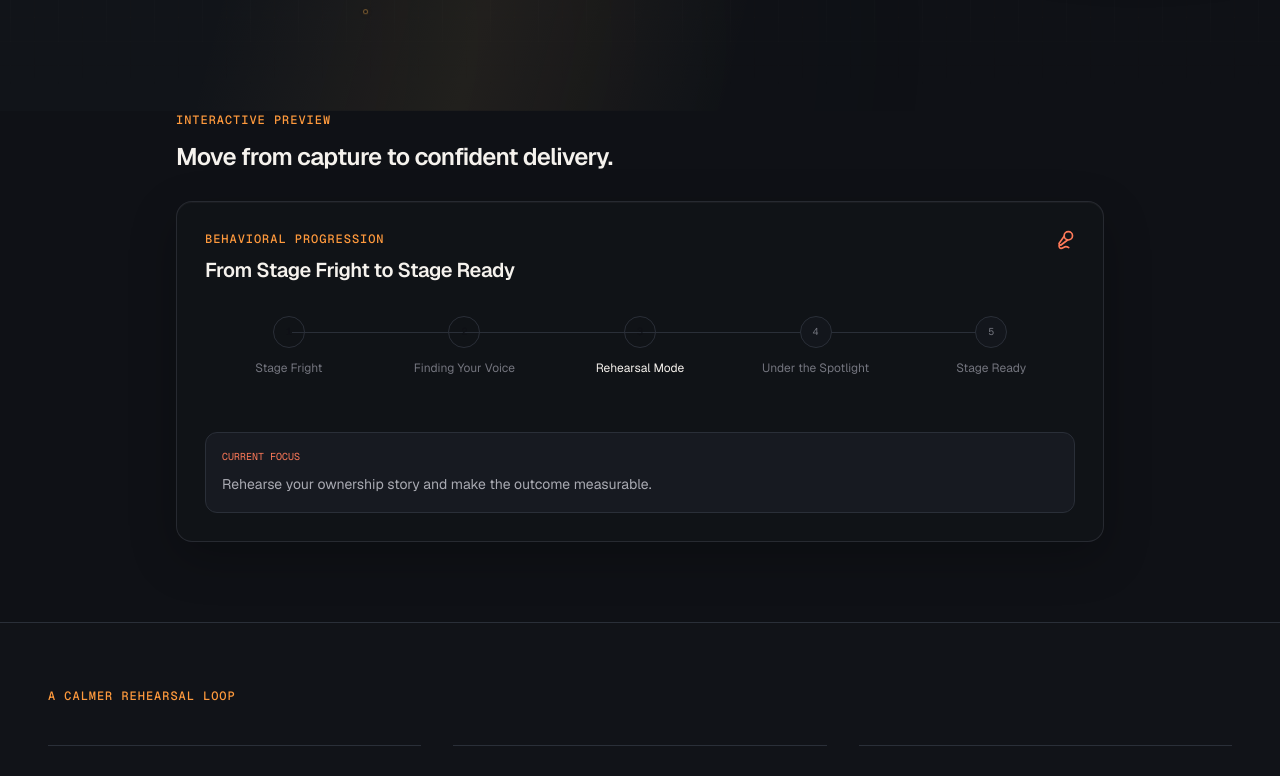
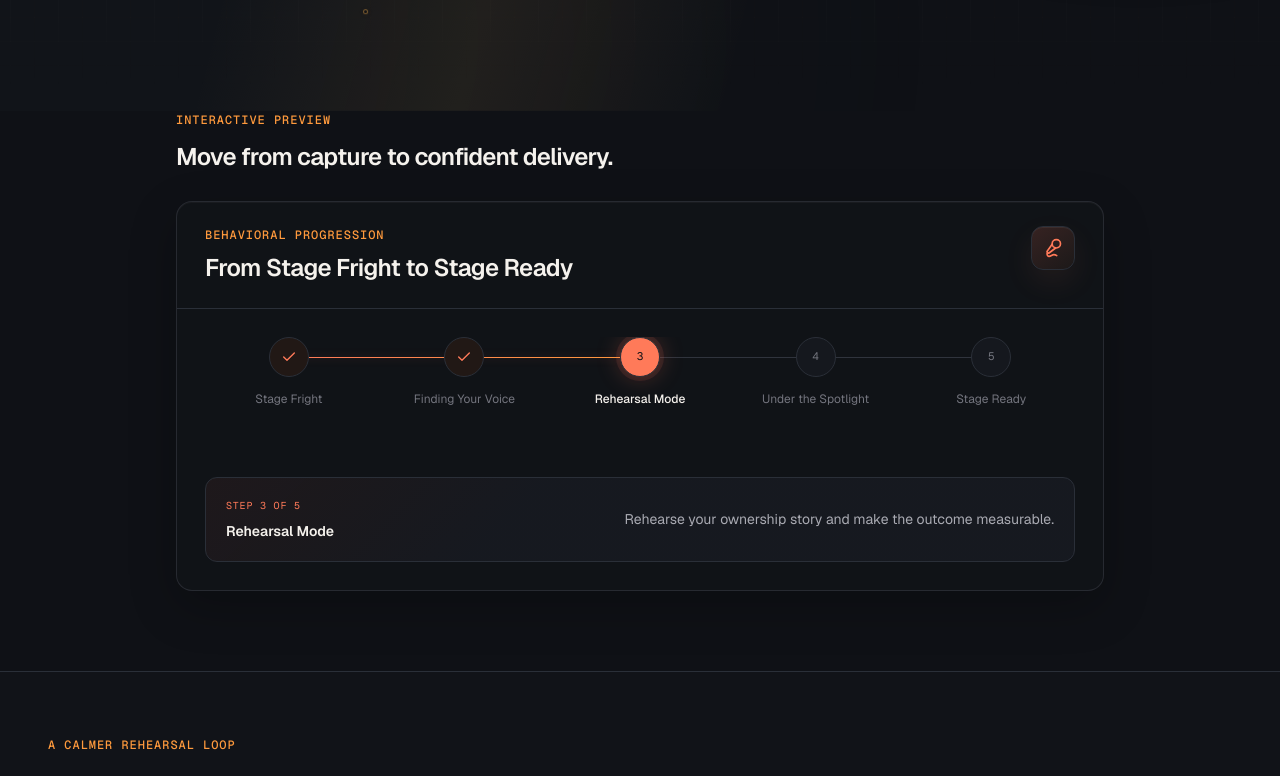
Before and after one commit to amansriven/Roleward, a Next.js app: page /stage-fright in a window 1280 px wide. Shown: the part 689-1465 px from the top of the page. Built offline with nearby package versions, Linux system fonts and the light colour scheme.

Commit message:
landing page edits

```diff
--- a/src/app/(marketing)/page.tsx
+++ b/src/app/(marketing)/page.tsx
@@ -1,4 +1,4 @@
-import { ArrowRight, Code2, FileCheck2, LockKeyhole, Mic2 } from "lucide-react";
+import { ArrowRight, Code2, FileCheck2, Mic2 } from "lucide-react";
 import Link from "next/link";
 
 import { ProductVisual } from "@/components/brand/product-visual";
@@ -38,11 +38,7 @@ export default function HomePage() {
       <section className="relative mx-auto flex min-h-[calc(100svh-5rem)] max-w-7xl items-center justify-center overflow-hidden px-5 py-20 sm:px-8 lg:px-12">
         <div className="pointer-events-none absolute inset-x-[12%] top-[18%] h-80 bg-[radial-gradient(ellipse_at_center,rgba(255,122,89,0.12),rgba(255,154,61,0.045)_36%,transparent_70%)] blur-3xl" />
         <div className="relative z-10 mx-auto max-w-5xl text-center">
-          <div className="border-iron bg-raised/60 text-canvas inline-flex items-center gap-2 rounded-full border px-3 py-1.5 font-mono text-[10px] tracking-[0.1em] uppercase">
-            <span className="bg-amber size-1.5 rounded-full shadow-[0_0_12px_var(--amber)]" />
-            AI career workspace
-          </div>
-          <h1 className="mt-7 text-5xl leading-[0.96] font-semibold tracking-[-0.06em] text-balance sm:text-7xl lg:text-[5.6rem]">
+          <h1 className="text-5xl leading-[0.96] font-semibold tracking-[-0.06em] text-balance sm:text-7xl lg:text-[5.6rem]">
             Your entire job search.
             <span className="roleward-gradient-text">
               {" "}
@@ -65,10 +61,6 @@ export default function HomePage() {
               <Link href="#demo">See the platform</Link>
             </Button>
           </div>
-          <p className="text-dust mt-9 flex items-center justify-center gap-2 font-mono text-[11px] tracking-[0.06em] uppercase">
-            <LockKeyhole className="text-sage size-3.5" />
-            Private by default
-          </p>
         </div>
       </section>
 
--- a/src/components/demos/stage-demo.tsx
+++ b/src/components/demos/stage-demo.tsx
@@ -1,61 +1,114 @@
 "use client";
 
-import { Mic2 } from "lucide-react";
+import { Check, Mic2 } from "lucide-react";
 import { useState } from "react";
 
 const stages = [
-  "Stage Fright",
-  "Finding Your Voice",
-  "Rehearsal Mode",
-  "Under the Spotlight",
-  "Stage Ready",
+  {
+    label: "Stage Fright",
+    focus:
+      "Capture one real project story without worrying about perfect structure.",
+  },
+  {
+    label: "Finding Your Voice",
+    focus:
+      "Shape the story around your decisions, ownership, and contribution.",
+  },
+  {
+    label: "Rehearsal Mode",
+    focus: "Rehearse your ownership story and make the outcome measurable.",
+  },
+  {
+    label: "Under the Spotlight",
+    focus:
+      "Practice delivering the story clearly under realistic follow-up questions.",
+  },
+  {
+    label: "Stage Ready",
+    focus:
+      "Keep your delivery natural, specific, and adaptable to the interviewer.",
+  },
 ] as const;
 
 export function StageDemo() {
   const [stage, setStage] = useState(2);
+  const activeStage = stages[stage]!;
+
   return (
-    <div className="surface rounded-2xl p-5 sm:p-7">
-      <div className="flex items-start justify-between gap-4">
-        <div>
+    <div className="surface overflow-hidden rounded-2xl">
+      <div className="border-iron flex items-start justify-between gap-5 border-b px-5 py-5 sm:px-7 sm:py-6">
+        <div className="max-w-xl">
           <p className="section-label">Behavioral progression</p>
-          <h3 className="mt-2 text-xl font-semibold tracking-[-0.02em]">
+          <h3 className="mt-2 text-xl font-semibold tracking-[-0.025em] sm:text-2xl">
             From Stage Fright to Stage Ready
           </h3>
         </div>
-        <Mic2 className="text-amber size-5" />
+        <span className="border-amber/30 text-amber flex size-11 shrink-0 items-center justify-center rounded-xl border bg-[linear-gradient(145deg,rgba(255,122,89,0.16),rgba(255,154,61,0.05))] shadow-[inset_0_1px_0_rgba(255,255,255,0.06),0_12px_30px_rgba(255,122,89,0.08)]">
+          <Mic2 className="size-5" aria-hidden="true" />
+        </span>
       </div>
-      <div className="before:bg-iron relative mt-8 grid grid-cols-5 gap-2 before:absolute before:top-4 before:right-[10%] before:left-[10%] before:h-px">
-        {stages.map((label, index) => (
+
+      <div className="p-5 sm:p-7">
+        <div className="relative overflow-x-auto pb-1">
+          <div className="absolute top-5 right-[10%] left-[10%] h-px bg-[#30343d]">
+            <div
+              className="h-px bg-[linear-gradient(90deg,var(--amber),var(--sunset))] shadow-[0_0_10px_rgba(255,122,89,0.32)] transition-[width] duration-500"
+              style={{ width: `${(stage / (stages.length - 1)) * 100}%` }}
+            />
+          </div>
+          <div className="relative grid min-w-[38rem] grid-cols-5 gap-2">
+            {stages.map((item, index) => {
+              const isActive = stage === index;
+              const isComplete = index < stage;
+
+              return (
                 <button
-            key={label}
+                  key={item.label}
                   onClick={() => setStage(index)}
-            aria-pressed={stage === index}
-            className="group relative flex min-h-24 flex-col items-center gap-3 text-center"
+                  aria-pressed={isActive}
+                  className="group flex min-h-28 flex-col items-center gap-3 text-center"
                 >
                   <span
-              className={`relative z-10 flex size-8 items-center justify-center rounded-full border font-mono text-[10px] transition-all ${index <= stage ? "border-amber/40 text-night bg-[var(--text-amber)]" : "border-iron bg-workshop text-dust"}`}
+                    className={`relative z-10 flex size-10 items-center justify-center rounded-full border font-mono text-[11px] transition-all duration-300 ${
+                      isActive
+                        ? "border-amber bg-amber text-night ring-amber/10 shadow-[0_0_24px_rgba(255,122,89,0.28)] ring-4"
+                        : isComplete
+                          ? "border-amber/50 text-amber bg-[#211815]"
+                          : "text-dust group-hover:border-dust/60 group-hover:text-canvas border-[#343842] bg-[#15181e]"
+                    }`}
                   >
-              {index + 1}
+                    {isComplete ? (
+                      <Check className="size-4" aria-hidden="true" />
+                    ) : (
+                      index + 1
+                    )}
                   </span>
                   <span
-              className={`text-[10px] leading-4 sm:text-xs ${stage === index ? "text-linen" : "text-dust"}`}
+                    className={`max-w-28 text-xs leading-5 transition-colors ${
+                      isActive
+                        ? "text-linen font-medium"
+                        : "text-dust group-hover:text-canvas"
+                    }`}
                   >
-              {label}
+                    {item.label}
                   </span>
                 </button>
-        ))}
+              );
+            })}
           </div>
-      <div className="border-iron bg-raised mt-5 rounded-xl border p-4">
-        <p className="text-amber font-mono text-[10px] uppercase">
-          Current focus
+        </div>
+
+        <div className="border-iron mt-6 rounded-xl border bg-[linear-gradient(135deg,rgba(255,122,89,0.06),rgba(23,26,33,0.88)_36%)] p-5 sm:flex sm:items-center sm:justify-between sm:gap-6">
+          <div>
+            <p className="text-amber font-mono text-[10px] tracking-[0.08em] uppercase">
+              Step {stage + 1} of {stages.length}
             </p>
-        <p className="text-canvas mt-2 text-sm leading-6">
-          {stage < 2
-            ? "Capture one real project story without worrying about perfect structure."
-            : stage < 4
-              ? "Rehearse your ownership story and make the outcome measurable."
-              : "You have broad story coverage. Keep your delivery natural and specific."}
+            <p className="mt-2 text-sm font-semibold">{activeStage.label}</p>
+          </div>
+          <p className="text-canvas mt-3 max-w-2xl text-sm leading-6 sm:mt-0 sm:text-right">
+            {activeStage.focus}
           </p>
+        </div>
       </div>
     </div>
   );
```
Lines whose indentation alone changed are shown as unchanged.
